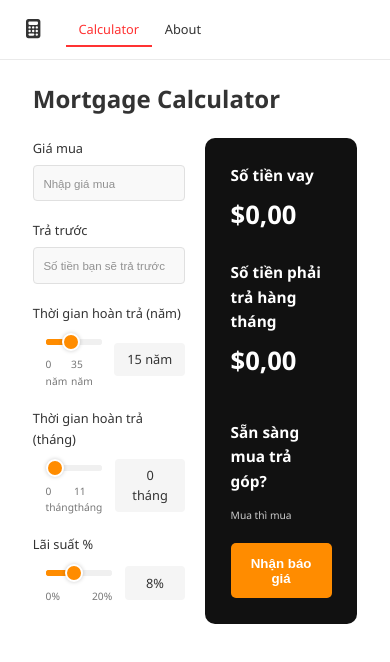
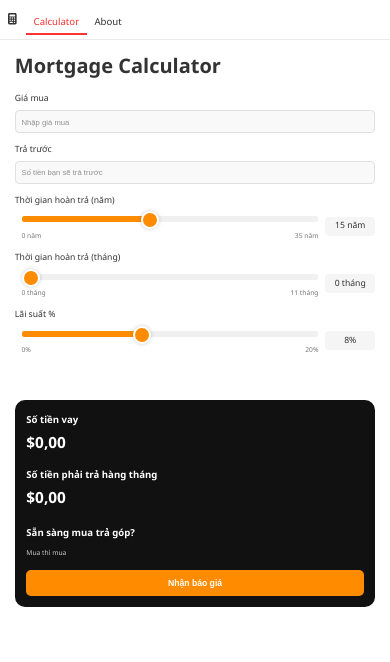
Before and after one commit to LeThanhTruc-2180604179/-CalculatorThanhTruc, a React (Create React App) app: page / in a window 390 px wide. Shown: the top 662 px of the page. Built offline with nearby package versions, Linux system fonts and the light colour scheme.

Commit message:
Fix form

```diff
--- a/src/App.css
+++ b/src/App.css
@@ -23,3 +23,20 @@ body {
   margin: 0 auto;
   padding: 0 1rem;
 }
+
+/* Thêm media queries cho responsive */
+@media (max-width: 768px) {
+  html {
+    font-size: 70%;
+  }
+
+  .container {
+    padding: 0 0.5rem;
+  }
+}
+
+@media (max-width: 480px) {
+  html {
+    font-size: 60%;
+  }
+}
--- a/src/components/About/About.styles.js
+++ b/src/components/About/About.styles.js
@@ -4,16 +4,42 @@ export const AboutContainer = styled.div`
   padding: 2rem 0;
   max-width: 800px;
   margin: 0 auto;
+
+  @media (max-width: 768px) {
+    padding: 1.5rem 1rem;
+  }
+
+  @media (max-width: 480px) {
+    padding: 1rem 0.8rem;
+  }
 `;
 
 export const Title = styled.h1`
   margin-bottom: 2rem;
   font-weight: bold;
   font-size: 2rem;
+
+  @media (max-width: 768px) {
+    margin-bottom: 1.5rem;
+    font-size: 1.8rem;
+  }
+
+  @media (max-width: 480px) {
+    margin-bottom: 1rem;
+    font-size: 1.6rem;
+  }
 `;
 
 export const Section = styled.section`
   margin-bottom: 2rem;
+
+  @media (max-width: 768px) {
+    margin-bottom: 1.5rem;
+  }
+
+  @media (max-width: 480px) {
+    margin-bottom: 1rem;
+  }
 `;
 
 export const SectionTitle = styled.h2`
@@ -21,20 +47,44 @@ export const SectionTitle = styled.h2`
   font-weight: 600;
   margin-bottom: 1rem;
   color: #ff3333;
+
+  @media (max-width: 768px) {
+    font-size: 1.3rem;
+    margin-bottom: 0.8rem;
+  }
+
+  @media (max-width: 480px) {
+    font-size: 1.2rem;
+    margin-bottom: 0.6rem;
+  }
 `;
 
 export const Text = styled.p`
   line-height: 1.6;
   margin-bottom: 1rem;
   font-size: 1rem;
+
+  @media (max-width: 480px) {
+    font-size: 0.9rem;
+    margin-bottom: 0.8rem;
+  }
 `;
 
 export const FeatureList = styled.ul`
   list-style-type: disc;
   padding-left: 1.5rem;
+
+  @media (max-width: 480px) {
+    padding-left: 1.2rem;
+  }
 `;
 
 export const FeatureItem = styled.li`
   margin-bottom: 0.5rem;
   line-height: 1.6;
+
+  @media (max-width: 480px) {
+    margin-bottom: 0.4rem;
+    font-size: 0.9rem;
+  }
 `;
--- a/src/components/Calculator/Calculator.styles.js
+++ b/src/components/Calculator/Calculator.styles.js
@@ -1,18 +1,40 @@
-// Calculator.styles.js
 import styled from 'styled-components';
 
 export const CalculatorContainer = styled.div`
   padding: 20px;
+
+  @media (max-width: 768px) {
+    padding: 15px;
+  }
+
+  @media (max-width: 480px) {
+    padding: 10px;
+  }
 `;
 
 export const Title = styled.h1`
   font-size: 24px;
   margin-bottom: 20px;
+
+  @media (max-width: 768px) {
+    font-size: 22px;
+    margin-bottom: 15px;
+  }
+
+  @media (max-width: 480px) {
+    font-size: 20px;
+    margin-bottom: 10px;
+  }
 `;
 
 export const CalculatorLayout = styled.div`
   display: flex;
   gap: 20px;
+
+  @media (max-width: 768px) {
+    flex-direction: column;
+    gap: 15px;
+  }
 `;
 
 export const InputsSection = styled.div`
@@ -21,6 +43,10 @@ export const InputsSection = styled.div`
 
 export const ResultsSection = styled.div`
   flex: 1;
+
+  @media (max-width: 768px) {
+    margin-top: 20px;
+  }
 `;
 
 export const ErrorMessage = styled.div`
--- a/src/components/Header/Header.styles.js
+++ b/src/components/Header/Header.styles.js
@@ -5,16 +5,34 @@ export const NavContainer = styled.nav`
   align-items: center;
   padding: 1rem 2rem;
   border-bottom: 1px solid #eaeaea;
+
+  @media (max-width: 768px) {
+    padding: 0.8rem 1rem;
+  }
+
+  @media (max-width: 480px) {
+    padding: 0.6rem 0.8rem;
+    flex-wrap: wrap;
+  }
 `;
 
 export const Logo = styled.div`
   font-weight: bold;
   font-size: 1.5rem;
+
+  @media (max-width: 480px) {
+    font-size: 1.2rem;
+  }
 `;
 
 export const NavLinks = styled.div`
   display: flex;
   margin-left: 2rem;
+
+  @media (max-width: 480px) {
+    margin-left: 1rem;
+    margin-top: 0.5rem;
+  }
 `;
 
 export const NavLink = styled.div`
@@ -39,4 +57,8 @@ export const NavLink = styled.div`
       background-color: #ff3333;
     }
   }
+
+  @media (max-width: 480px) {
+    padding: 0.4rem 0.8rem;
+  }
 `;
--- a/src/components/InputField/InputField.jsx
+++ b/src/components/InputField/InputField.jsx
@@ -1,8 +1,14 @@
-// InputField.jsx
 import React from 'react';
 import { InputContainer, Label, Input } from './InputField.styles';
 
 const InputField = ({ label, value, onChange, note, error, onBlur, onFocus }) => {
+  const handleKeyDown = (e) => {
+    if (e.key === 'Enter') {
+      e.preventDefault(); // Prevent default form submission behavior
+      onBlur(e); // Trigger the blur handler to save the value
+    }
+  };
+
   return (
     <InputContainer>
       <Label>{label}</Label>
@@ -11,6 +17,7 @@ const InputField = ({ label, value, onChange, note, error, onBlur, onFocus }) =>
         onChange={onChange}
         onBlur={onBlur}
         onFocus={onFocus}
+        onKeyDown={handleKeyDown}
         error={error}
         placeholder={note}
       />
--- a/src/components/InputField/InputField.styles.js
+++ b/src/components/InputField/InputField.styles.js
@@ -1,14 +1,26 @@
-// InputField.styles.js
 import styled from 'styled-components';
 
 export const InputContainer = styled.div`
   margin-bottom: 1.5rem;
+
+  @media (max-width: 768px) {
+    margin-bottom: 1.2rem;
+  }
+
+  @media (max-width: 480px) {
+    margin-bottom: 1rem;
+  }
 `;
 
 export const Label = styled.label`
   display: block;
   margin-bottom: 0.5rem;
   font-weight: 500;
+
+  @media (max-width: 480px) {
+    margin-bottom: 0.4rem;
+    font-size: 0.9rem;
+  }
 `;
 
 export const Input = styled.input`
@@ -29,4 +41,17 @@ export const Input = styled.input`
     font-size: 0.9rem;
     opacity: 0.8;
   }
+
+  @media (max-width: 768px) {
+    padding: 0.7rem;
+  }
+
+  @media (max-width: 480px) {
+    padding: 0.6rem;
+    font-size: 0.9rem;
+
+    &::placeholder {
+      font-size: 0.8rem;
+    }
+  }
 `;
--- a/src/components/ResultCard/ResultCard.styles.js
+++ b/src/components/ResultCard/ResultCard.styles.js
@@ -6,55 +6,130 @@ export const CardContainer = styled.div`
   border-radius: 10px;
   padding: 2rem;
   height: 100%;
+
+  @media (max-width: 768px) {
+    padding: 1.5rem;
+  }
+
+  @media (max-width: 480px) {
+    padding: 1.2rem;
+  }
 `;
 
 export const CardSection = styled.div`
   margin-bottom: 2rem;
+
+  @media (max-width: 768px) {
+    margin-bottom: 1.5rem;
+  }
+
+  @media (max-width: 480px) {
+    margin-bottom: 1.2rem;
+  }
 `;
 
 export const LoanAmount = styled.div`
   margin-bottom: 1rem;
+
+  @media (max-width: 480px) {
+    margin-bottom: 0.8rem;
+  }
 `;
 
 export const AmountLabel = styled.div`
-  font-size: 1.2rem; /* Updated to match CTAPrompt */
-  font-weight: bold; /* Already added for bold */
+  font-size: 1.2rem;
+  font-weight: bold;
   margin-bottom: 0.5rem;
+
+  @media (max-width: 768px) {
+    font-size: 1.1rem;
+  }
+
+  @media (max-width: 480px) {
+    font-size: 1rem;
+    margin-bottom: 0.4rem;
+  }
 `;
 
 export const Amount = styled.div`
   font-size: 2rem;
   font-weight: bold;
+
+  @media (max-width: 768px) {
+    font-size: 1.8rem;
+  }
+
+  @media (max-width: 480px) {
+    font-size: 1.6rem;
+  }
 `;
 
 export const AmountNote = styled.div`
   font-size: 0.8rem;
   color: #ccc;
+
+  @media (max-width: 480px) {
+    font-size: 0.7rem;
+  }
 `;
 
 export const MonthlyPayment = styled.div`
   margin-bottom: 1rem;
+
+  @media (max-width: 480px) {
+    margin-bottom: 0.8rem;
+  }
 `;
 
 export const CTASection = styled.div`
   margin-top: 3rem;
+
+  @media (max-width: 768px) {
+    margin-top: 2rem;
+  }
+
+  @media (max-width: 480px) {
+    margin-top: 1.5rem;
+  }
 `;
 
 export const CTAPrompt = styled.div`
   font-size: 1.2rem;
   font-weight: bold;
   margin-bottom: 1rem;
+
+  @media (max-width: 768px) {
+    font-size: 1.1rem;
+  }
+
+  @media (max-width: 480px) {
+    font-size: 1rem;
+    margin-bottom: 0.8rem;
+  }
 `;
 
 export const CTAText = styled.div`
   font-size: 0.8rem;
   color: #ccc;
   margin-bottom: 1.5rem;
+
+  @media (max-width: 480px) {
+    font-size: 0.7rem;
+    margin-bottom: 1.2rem;
+  }
 `;
 
 export const InvalidAmount = styled.div`
   font-size: 2rem;
   font-weight: bold;
+
+  @media (max-width: 768px) {
+    font-size: 1.8rem;
+  }
+
+  @media (max-width: 480px) {
+    font-size: 1.6rem;
+  }
 `;
 
 export const CTAButton = styled.button`
@@ -70,4 +145,13 @@ export const CTAButton = styled.button`
   &:hover {
     background-color: #e67e00;
   }
+
+  @media (max-width: 768px) {
+    padding: 0.9rem;
+  }
+
+  @media (max-width: 480px) {
+    padding: 0.8rem;
+    font-size: 0.9rem;
+  }
 `;
--- a/src/components/Slider/Slider.styles.js
+++ b/src/components/Slider/Slider.styles.js
@@ -2,18 +2,35 @@ import styled from 'styled-components';
 
 export const SliderContainer = styled.div`
   margin-bottom: 1.5rem;
+
+  @media (max-width: 768px) {
+    margin-bottom: 1.2rem;
+  }
+
+  @media (max-width: 480px) {
+    margin-bottom: 1rem;
+  }
 `;
 
 export const Label = styled.label`
   display: block;
   margin-bottom: 0.5rem;
   font-weight: 500;
+
+  @media (max-width: 480px) {
+    margin-bottom: 0.4rem;
+    font-size: 0.9rem;
+  }
 `;
 
 export const SliderWrapper = styled.div`
   display: flex;
   align-items: center;
   gap: 1rem;
+
+  @media (max-width: 480px) {
+    gap: 0.7rem;
+  }
 `;
 
 export const RangeContainer = styled.div`
@@ -62,6 +79,12 @@ export const Range = styled.input`
     border: 2px solid white;
     box-shadow: 0 0 4px rgba(0, 0, 0, 0.2);
     margin-top: -6px; /* Căn giữa thumb so với track */
+
+    @media (max-width: 480px) {
+      width: 16px;
+      height: 16px;
+      margin-top: -5px;
+    }
   }
 
   /* Xử lý track cho Firefox */
@@ -87,6 +110,15 @@ export const Range = styled.input`
     border: 2px solid white;
     box-shadow: 0 0 4px rgba(0, 0, 0, 0.2);
     transform: translateY(-50%); /* Firefox không hỗ trợ margin-top */
+
+    @media (max-width: 480px) {
+      width: 16px;
+      height: 16px;
+    }
+  }
+
+  @media (max-width: 480px) {
+    height: 5px;
   }
 `;
 
@@ -94,17 +126,30 @@ export const RangeLabels = styled.div`
   display: flex;
   justify-content: space-between;
   margin-top: 0.5rem;
+
+  @media (max-width: 480px) {
+    margin-top: 0.4rem;
+  }
 `;
 
 export const RangeLabel = styled.span`
   font-size: 0.8rem;
   color: #777;
+
+  @media (max-width: 480px) {
+    font-size: 0.7rem;
+  }
 `;
 
 export const UnitLabel = styled.div`
   font-size: 0.8rem;
   color: #777;
   margin-top: 0.25rem;
+
+  @media (max-width: 480px) {
+    font-size: 0.7rem;
+    margin-top: 0.2rem;
+  }
 `;
 
 export const CurrentValueBox = styled.div`
@@ -113,4 +158,14 @@ export const CurrentValueBox = styled.div`
   border-radius: 4px;
   min-width: 60px;
   text-align: center;
+
+  @media (max-width: 768px) {
+    padding: 0.4rem 0.8rem;
+  }
+
+  @media (max-width: 480px) {
+    padding: 0.3rem 0.6rem;
+    min-width: 50px;
+    font-size: 0.9rem;
+  }
 `;
--- a/src/transitions.css
+++ b/src/transitions.css
@@ -16,3 +16,18 @@
   transform: translateX(-100%);
   transition: transform 300ms ease-in-out;
 }
+
+/* Cập nhật media queries cho transitions */
+@media (max-width: 768px) {
+  .slide-enter-active,
+  .slide-exit-active {
+    transition: transform 250ms ease-in-out;
+  }
+}
+
+@media (max-width: 480px) {
+  .slide-enter-active,
+  .slide-exit-active {
+    transition: transform 200ms ease-in-out;
+  }
+}
--- a/src/utils/calculator.js
+++ b/src/utils/calculator.js
@@ -1,7 +1,6 @@
 export const calculateLoanAmount = (purchasePrice, downPayment) => {
   return purchasePrice - downPayment;
 };
-
 export const calculateMonthlyPayment = (loanAmount, interestRate, months) => {
   const principal = loanAmount;
 
```
Lines whose indentation alone changed are shown as unchanged.
